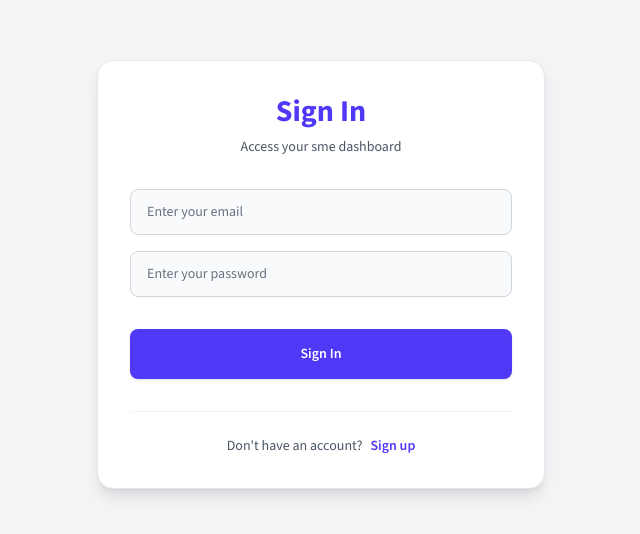
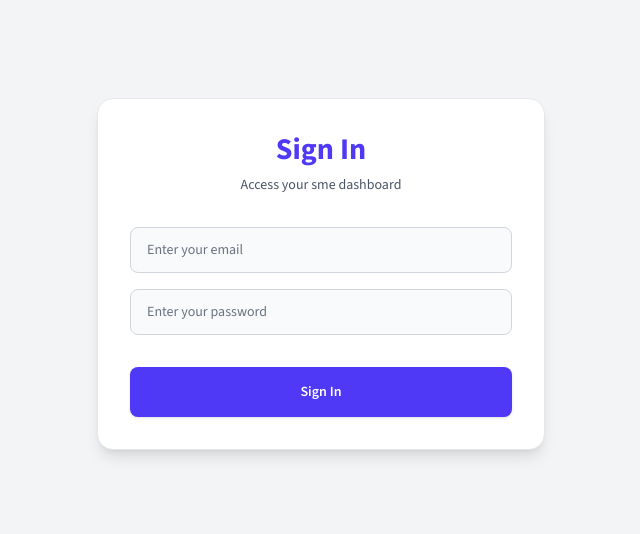
Before and after one commit to ajaythekkiniyil/sme-frontent, a Next.js app: page /sme/login in a window 1280 px wide. Shown: the part 126-660 px from the top of the page, without its empty margins (319-959 px from the left). Built offline with nearby package versions, Linux system fonts and the light colour scheme.

Commit message:
user login completed

```diff
--- a/src/app/admin/login/page.tsx
+++ b/src/app/admin/login/page.tsx
@@ -1,4 +1,4 @@
-import LoginPageTemplate from "@/app/components/login";
+import LoginPageTemplate from "@/app/components/LoginPageTemplate";
 
 export default function LoginPage() {
   return (
--- a/src/app/components/login.tsx
+++ b/src/app/components/LoginPageTemplate.tsx
@@ -2,6 +2,7 @@
 import { useState } from "react";
 import { useStrapiLogin } from "../hooks/strapiLogin"
 import { sendOtp, verifyOtp } from "../lib/send-email/send-email";
+import { usePathname } from "next/navigation";
 
 type LoginPageTemplateProps = {
   role: string,
@@ -18,6 +19,9 @@ export default function LoginPageTemplate({ role, successUrl }: LoginPageTemplat
     setPassword,
     handleSubmit,
   } = useStrapiLogin(successUrl);
+
+  // admin and sme cant able to create new account using signup method.
+  const [pathname] = useState(usePathname().includes('/admin') || usePathname().includes('/sme'));
 
   const [signUp, setSignUp] = useState(false);
   const [showOtp, setShowOtp] = useState(false);
@@ -202,9 +206,9 @@ export default function LoginPageTemplate({ role, successUrl }: LoginPageTemplat
         </form>
 
         {/* Toggle Footer */}
-        {!showOtp && (
+        {!showOtp && !pathname && (
           <div className="pt-6 text-center border-t border-gray-100 dark:border-gray-700">
-            <p className="text-sm text-gray-600 dark:text-gray-400">
+            <p className="text-md text-gray-600 dark:text-gray-400">
               {signUp ? "Already have an account?" : "Don't have an account?"}
               <button
                 type="button"
--- a/src/app/sme/login/page.tsx
+++ b/src/app/sme/login/page.tsx
@@ -1,4 +1,4 @@
-import LoginPageTemplate from "@/app/components/login";
+import LoginPageTemplate from "@/app/components/LoginPageTemplate";
 
 export default function SmeLoginPage() {
   return (
--- a/src/app/user/login/page.tsx
+++ b/src/app/user/login/page.tsx
@@ -1,4 +1,4 @@
-import LoginPageTemplate from "@/app/components/login";
+import LoginPageTemplate from "@/app/components/LoginPageTemplate";
 
 export default function SmeLoginPage() {
   return (
```
